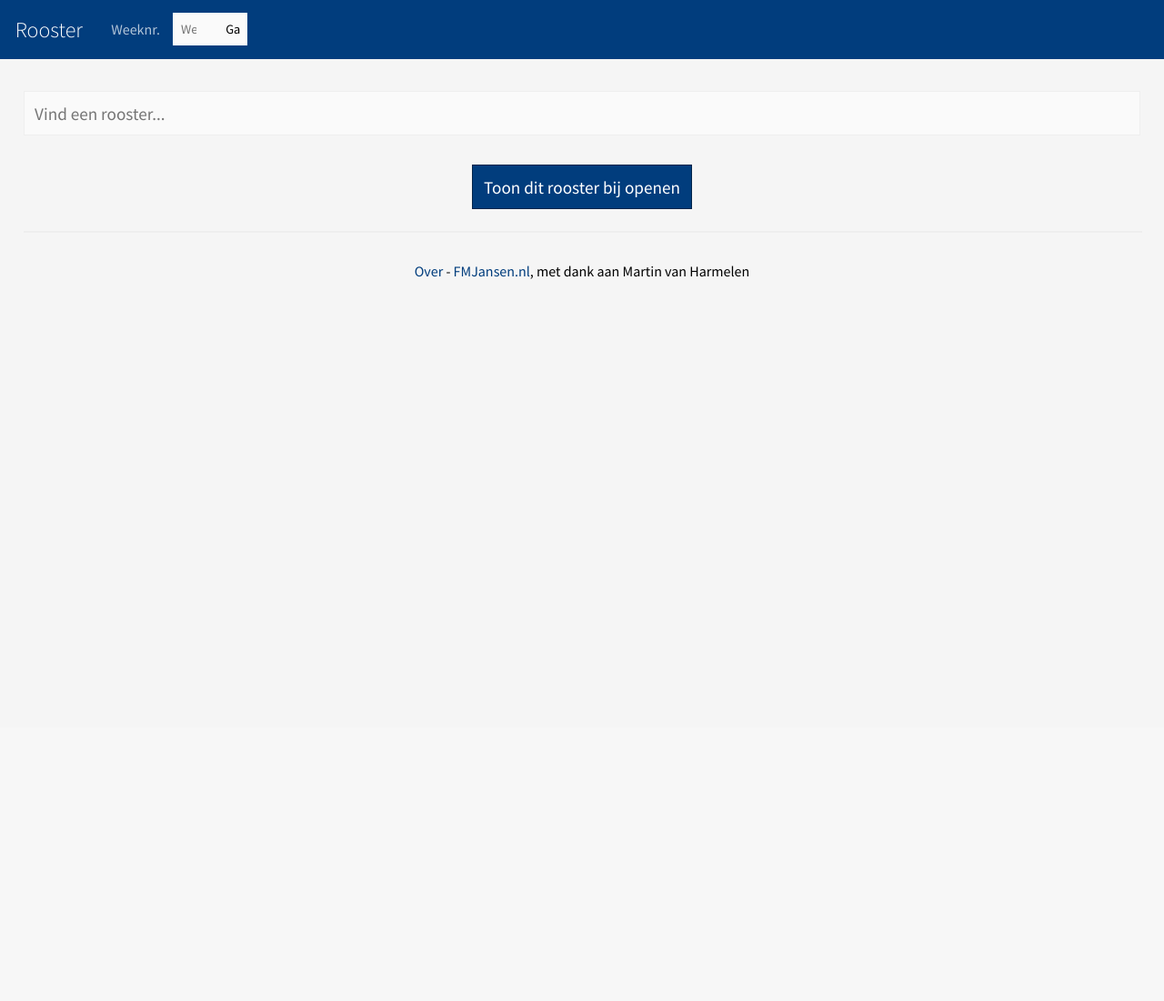
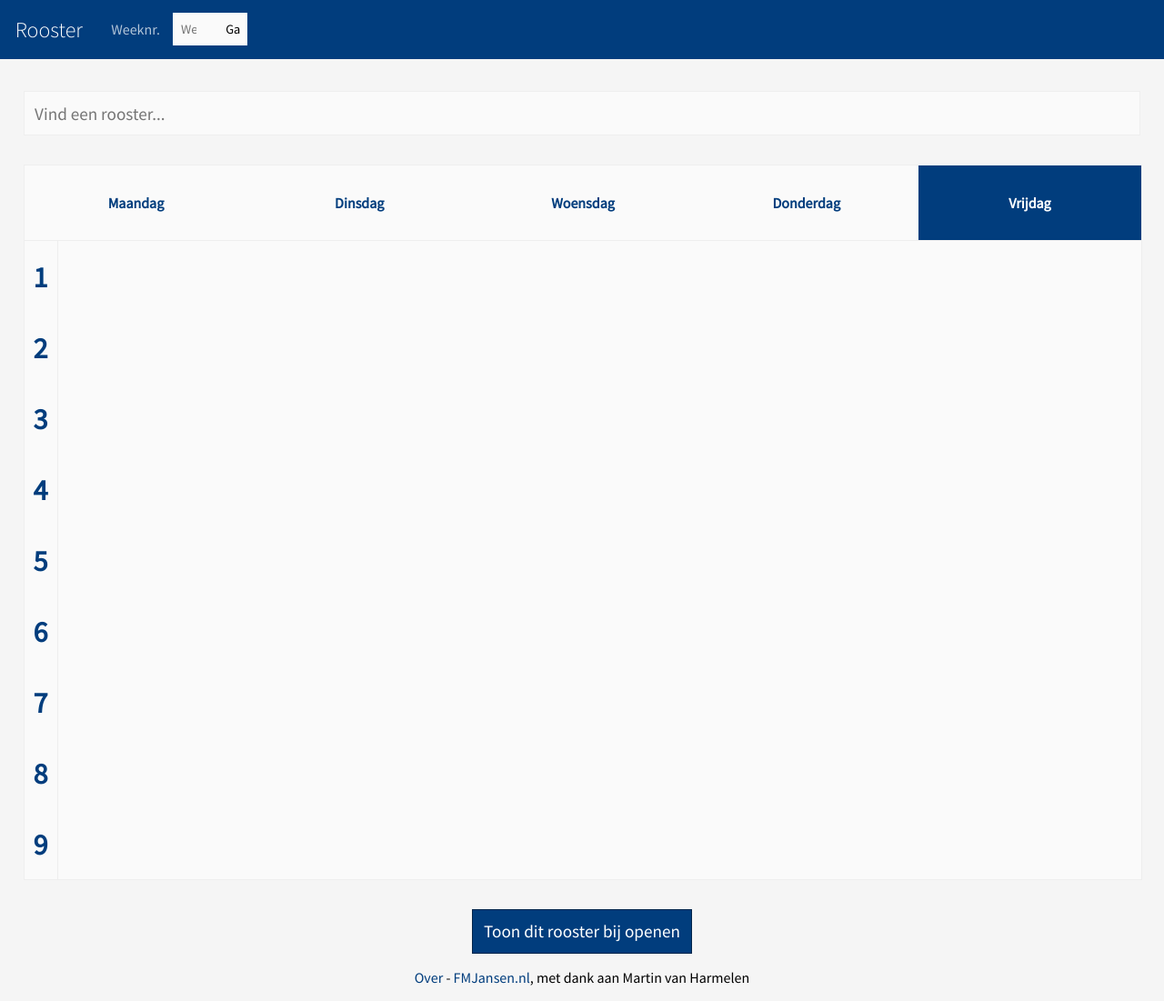
Before and after one commit to FMJansen/infowebviewer, a Flask app: template infowebviewer/templates/timetable.html in a window 1280 px wide. Shown: the whole page at 91% size. Before the commit the page ends 307 px from the top, so only its background shows below. Run offline with Flask 2, Linux system fonts and the light colour scheme; the template is opened without the code that fills it, so the values that code supplies are empty; parts of the project's set-up code (start-up, migrations or seed data) failed here and were passed over.

Commit message:
improve layout

```diff
--- a/infowebviewer/templates/base.html
+++ b/infowebviewer/templates/base.html
@@ -41,7 +41,7 @@
       </h1>
       <span>Weeknr. </span>
       <input type="number" min="1" max="53" name="week" placeholder="Weeknr" value="{{ week }}">
-      <button type="submit">Ga</button>
+      <button type="submit" id="change_week">Ga</button>
     </header>
 
     <div id="page">
--- a/infowebviewer/templates/timetable.html
+++ b/infowebviewer/templates/timetable.html
@@ -4,7 +4,6 @@
   <script src="/static/js/boxover.js"></script>
   <script>
     $(document).ready(function() {
-      $('nav').append('<button id="change_week">Ga</button>');
       $('button#change_week').click(function() {
         otherWeek($(this).prev());
       });
@@ -13,6 +12,7 @@
           otherWeek($(this));
         }
       });
+      openTab(false);
 
       highlightHour(getCorrectHour());
       var reCalcHour = setInterval(function() {
@@ -42,11 +42,32 @@
     </div>
     <ul id="acs"></ul>
 
-    <button id="save_user" data-group="{{ group }}" data-user_id="{{ id_user }}" data-ref="{{ ref }}">Toon dit rooster bij openen</button>
     <h2>{{ h2 }}</h2>
 
     <section id="timetable">
-      {{ timetable|safe }}
+      <nav id="tabswitcher">
+        <a href="#mon">Ma<span class="obs">andag</span></a>
+        <a href="#tue">Di<span class="obs">nsdag</span></a>
+        <a href="#wed">Wo<span class="obs">ensdag</span></a>
+        <a href="#thu">Do<span class="obs">nderdag</span></a>
+        <a href="#fri">Vr<span class="obs">ijdag</span></a>
+      </nav>
+      <div id="days">
+        <div id="numbers">
+          <div>1</div>
+          <div>2</div>
+          <div>3</div>
+          <div>4</div>
+          <div>5</div>
+          <div>6</div>
+          <div>7</div>
+          <div>8</div>
+          <div>9</div>
+        </div>
+        {{ timetable|safe }}
+      </div>
     </section>
+
+    <button id="save_user" data-group="{{ group }}" data-user_id="{{ id_user }}" data-ref="{{ ref }}">Toon dit rooster bij openen</button>
   </div>
 {% endblock %}
--- a/infowebviewer/views.py
+++ b/infowebviewer/views.py
@@ -7,7 +7,7 @@ from requests import cookies
 from flask import Flask, render_template, request, jsonify
 from bs4 import BeautifulSoup
 from models import User
-from infowebviewer import app, db
+from infowebviewer import app#, db
 
 INFOWEB = 'http://www.cygnusgymnasium.nl/ftp_cg/roosters/infoweb/'
 
@@ -46,14 +46,31 @@ def make_page(ref, id_user, week, group):
     bs4_element = get_timetable(ref,id_user,week,group)
 
     timetable = bs4_element.find('table', attrs={'class':'roostercontainer'})
-#    mon = BeautifulSoup('<ul id="mon" class="day"></ul>');
-#    tue = BeautifulSoup('<ul id="tue" class="day"></ul>');
-#    wed = BeautifulSoup('<ul id="wed" class="day"></ul>');
-#    thu = BeautifulSoup('<ul id="thu" class="day"></ul>');
-#    fri = BeautifulSoup('<ul id="fri" class="day"></ul>');
-#
-#    rows = timetable.find('tr')
-#    app.logger.info(len(rows))
+    first_div = timetable.find(id='hover_caller_id')
+    secnd_div = timetable.find(id='hoverinfo')
+
+    trs = []
+    even = timetable.table.find_all('tr', { 'class': 'even' })
+    oneven = timetable.table.find_all('tr', { 'class': 'oneven' })
+    trs.extend((oneven[0], even[0], oneven[1], even[1], oneven[2], even[2], oneven[3], even[3], oneven[4]))
+
+    mon = BeautifulSoup('<table id="mon" class="day">' + '<tr></tr>' * 9 + '</table>');
+    tue = BeautifulSoup('<table id="tue" class="day">' + '<tr></tr>' * 9 + '</table>');
+    wed = BeautifulSoup('<table id="wed" class="day">' + '<tr></tr>' * 9 + '</table>');
+    thu = BeautifulSoup('<table id="thu" class="day">' + '<tr></tr>' * 9 + '</table>');
+    fri = BeautifulSoup('<table id="fri" class="day">' + '<tr></tr>' * 9 + '</table>');
+
+    for i, tr in enumerate(trs):
+        tds = tr.contents
+        mon.table.contents[i].append(tds[3])
+        tue.table.contents[i].append(tds[4])
+        wed.table.contents[i].append(tds[5])
+        thu.table.contents[i].append(tds[6])
+        fri.table.contents[i].append(tds[7])
+
+    app.logger.info(tue)
+
+    nice_table = '{0}{1}{2}{3}{4}{5}{6}'.format(first_div, secnd_div, mon, tue, wed, thu, fri)
 
     changes_list = bs4_element.find_all('pre')
     changes = ''
@@ -77,7 +94,7 @@ def make_page(ref, id_user, week, group):
         else:
             title = 'Gebruiker onbekend - Infowebviewer'
             h2 = 'De gebruiker is niet gevonden, wel een rooster.'
-            return render_template('timetable.html', ref=ref, id_user=id_user, week=week, title=title, timetable=timetable, changes=changes, h2=h2, group=group)
+            return render_template('timetable.html', ref=ref, id_user=id_user, week=week, title=title, timetable=nice_table.decode('utf-8'), changes=changes, h2=h2, group=group)
 
 
 @app.route('/')
--- a/static/css/base.css
+++ b/static/css/base.css
@@ -125,19 +125,48 @@ button#save_user, button#remove_user {
   border-color: #01244a; }
 
 section#timetable {
-  width: 90%;
-  overflow: visible;
-  overflow-x: scroll; }
+  width: 90%; }
+  section#timetable nav {
+    width: 100%;
+    overflow: hidden;
+    border-bottom: 1px solid #eeeeee; }
+    section#timetable nav a {
+      display: block;
+      float: left;
+      width: 15%;
+      padding: 2.5%;
+      font-weight: bold;
+      text-align: center; }
+      section#timetable nav a.focused {
+        background: #013d7d;
+        color: white; }
 
-table {
+div#days {
+  position: relative;
+  height: 702px; }
+  div#days div#numbers {
+    position: absolute;
+    left: 0;
+    top: 0;
+    font-size: 2em;
+    font-weight: bold;
+    color: #013d7d;
+    border-right: 1px solid #eeeeee; }
+    div#days div#numbers div {
+      height: 58px;
+      padding: 20px 10px 0; }
+  div#days table.day {
+    position: absolute;
+    top: 0;
+    left: 38px;
+    border-spacing: 0; }
+    div#days table.day > tbody > tr > td {
+      height: 76px;
+      padding-left: 0.5em; }
+
+tr.current {
+  background: white;
   width: 100%; }
-
-td.current {
-  box-shadow: 0 0 5px #026ee2;
-  -o-box-shadow: 0 0 5px #026ee2;
-  -ms-box-shadow: 0 0 5px #026ee2;
-  -moz-box-shadow: 0 0 5px #026ee2;
-  -webkit-box-shadow: 0 0 5px #026ee2; }
 
 .top, .left {
   background: #f5f5f5;
--- a/static/css/base.scss
+++ b/static/css/base.scss
@@ -189,16 +189,63 @@ button#save_user, button#remove_user {
 
 section#timetable {
   width: 90%;
-  overflow: visible;
-  overflow-x: scroll;
+
+  nav {
+    width: 100%;
+    overflow: hidden;
+    border-bottom: 1px solid #eee;
+
+    a {
+      display: block;
+      float: left;
+      width: 15%;
+      padding: 2.5%;
+      font-weight: bold;
+      text-align: center;
+
+      &.focused {
+        background: $maincolor;
+        color: white;
+      }
+    }
+  }
 }
 
-table {
-  width: 100%;
+div#days{
+  position: relative;
+  height: 702px;
+
+  div#numbers {
+    position: absolute;
+    left: 0;
+    top: 0;
+    font-size: 2em;
+    font-weight: bold;
+    color: $maincolor;
+    border-right: 1px solid #eee;
+
+    div {
+      height: 58px;
+      padding: 20px 10px 0;
+    }
+  }
+
+  table.day {
+    position: absolute;
+    top: 0;
+    left: 38px;
+    border-spacing: 0;
+
+    > tbody > tr > td {
+      height: 76px;
+      padding-left: 0.5em;
+    }
+  }
 }
 
-td.current {
-  @include prefixify(box-shadow, 0 0 5px lighten($maincolor, 20%));
+tr.current {
+  background: white;
+  width: 100%;
 }
 
 .top, .left {
--- a/static/js/scripts.js
+++ b/static/js/scripts.js
@@ -97,25 +97,19 @@ function bothUsers(searchInput) {
 
 
 function highlightHour(current) {
-  var usableLessonHour = current['hour'] + 1;
+  var usableLessonHour = current['hour'];
   var usableDay;
-
-  var hourSelector = 'table.roosterdeel > tbody > tr:nth-child(' + usableLessonHour + ')';
 
   if(current['day'] > 5) {
     usableDay = 2;
   } else {
-    usableDay = current['day'] + 1;
+    usableDay = current['day'];
   }
-  var lessonSelector = ':nth-child(' + usableDay + ')';
+  var daySelector = '#days > table:nth-of-type(' + usableDay + ') > tbody > :nth-child(' + usableLessonHour + ')';
 
-  $('table.roosterdeel > tbody > tr').removeClass('highlighted');
-  currentLesson = $(hourSelector).children(lessonSelector);
+  $('*').removeClass('current');
+  currentLesson = $(daySelector);
   currentLesson.addClass('current');
-  dTop = currentLesson.offset().top;
-  dLeft = currentLesson.offset().left;
-  $(window).scrollTop(dTop - 80);
-  $('section#timetable').scrollLeft(dLeft - 50);
   var currentDate = new Date();
 }
 
@@ -228,6 +222,43 @@ function placeCookie(group, user_id, ref) {
 }
 
 
+function openTab(day) {
+  var currentDate = new Date();
+  var currentDay = currentDate.getDay();
+  var currentHour = currentDate.getHours();
+  $('nav#tabswitcher a').removeClass('focused');
+  $('table.day').hide();
+
+  if(day) {
+    $('table.day' + day).show();
+    $('a[href=' + day + ']').addClass('focused');
+  } else {
+    if(currentHour > 16) {
+      currentDay = currentDay + 1;
+    }
+    switch(currentDay) {
+      case 6:
+      case 0:
+      case 1:
+        $('table.day#mon').show();
+        $('nav#tabswitcher a[href=#mon]').addClass('focused');
+      case 2:
+        $('table.day#tue').show();
+        $('nav#tabswitcher a[href=#tue]').addClass('focused');
+      case 3:
+        $('table.day#wed').show();
+        $('nav#tabswitcher a[href=#wed]').addClass('focused');
+      case 4:
+        $('table.day#thu').show();
+        $('nav#tabswitcher a[href=#thu]').addClass('focused');
+      case 5:
+        $('table.day#fri').show();
+        $('nav#tabswitcher a[href=#fri]').addClass('focused');
+    }
+  }
+}
+
+
 $(document).ready(function() {
 
   console.log('Hey! Leuk dat je hier even kijkt. Wil je helpen dit te verbeteren? Mail even naar florismartijnjansen+infowebviewer@gmail.com! (infowebviewer v0.4.1)');
@@ -280,6 +311,10 @@ $(document).ready(function() {
       }
     }
   }
+
+  $('nav#tabswitcher a').click(function() {
+    openTab($(this).attr('href'));
+  });
 
   searchInput.keyup(function(e) {
 
```
